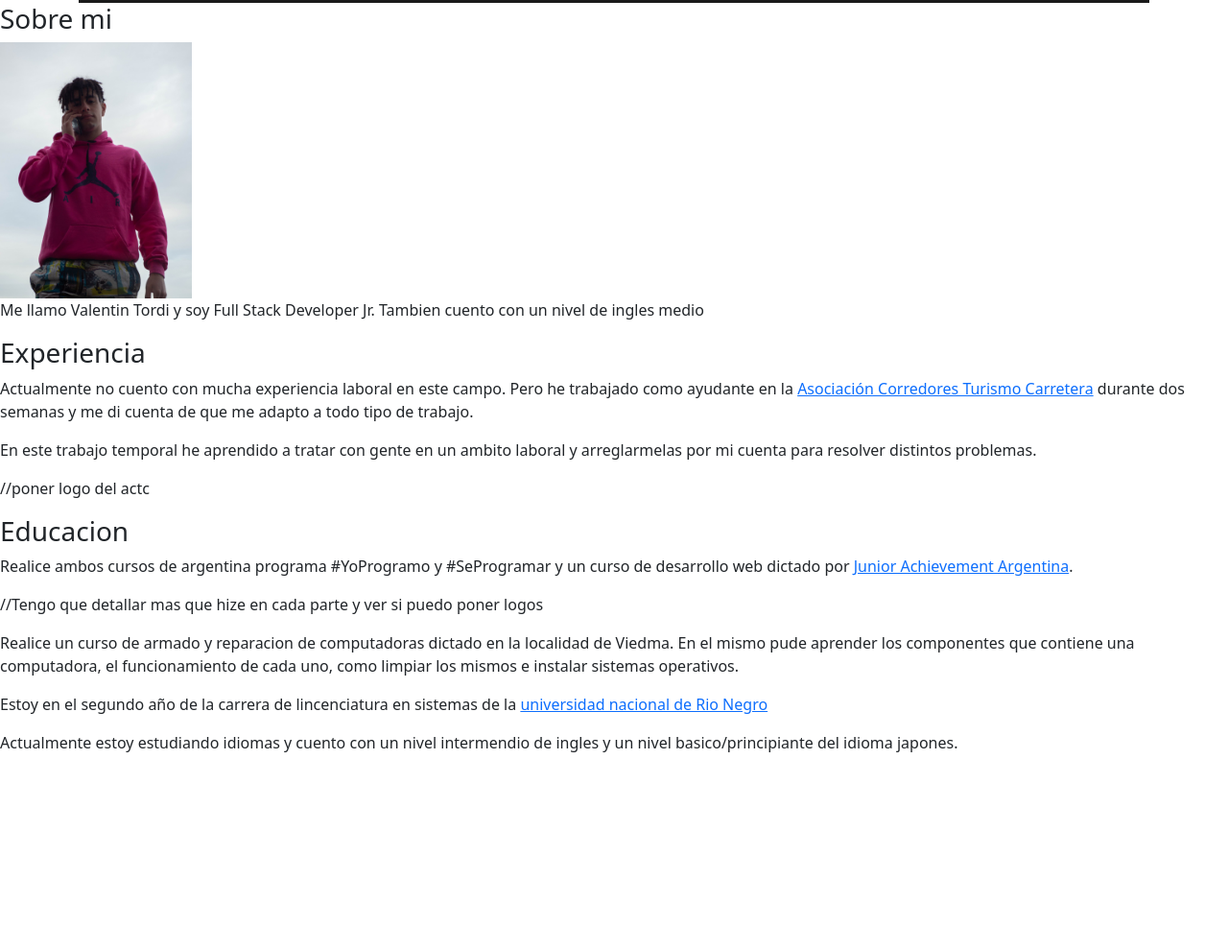
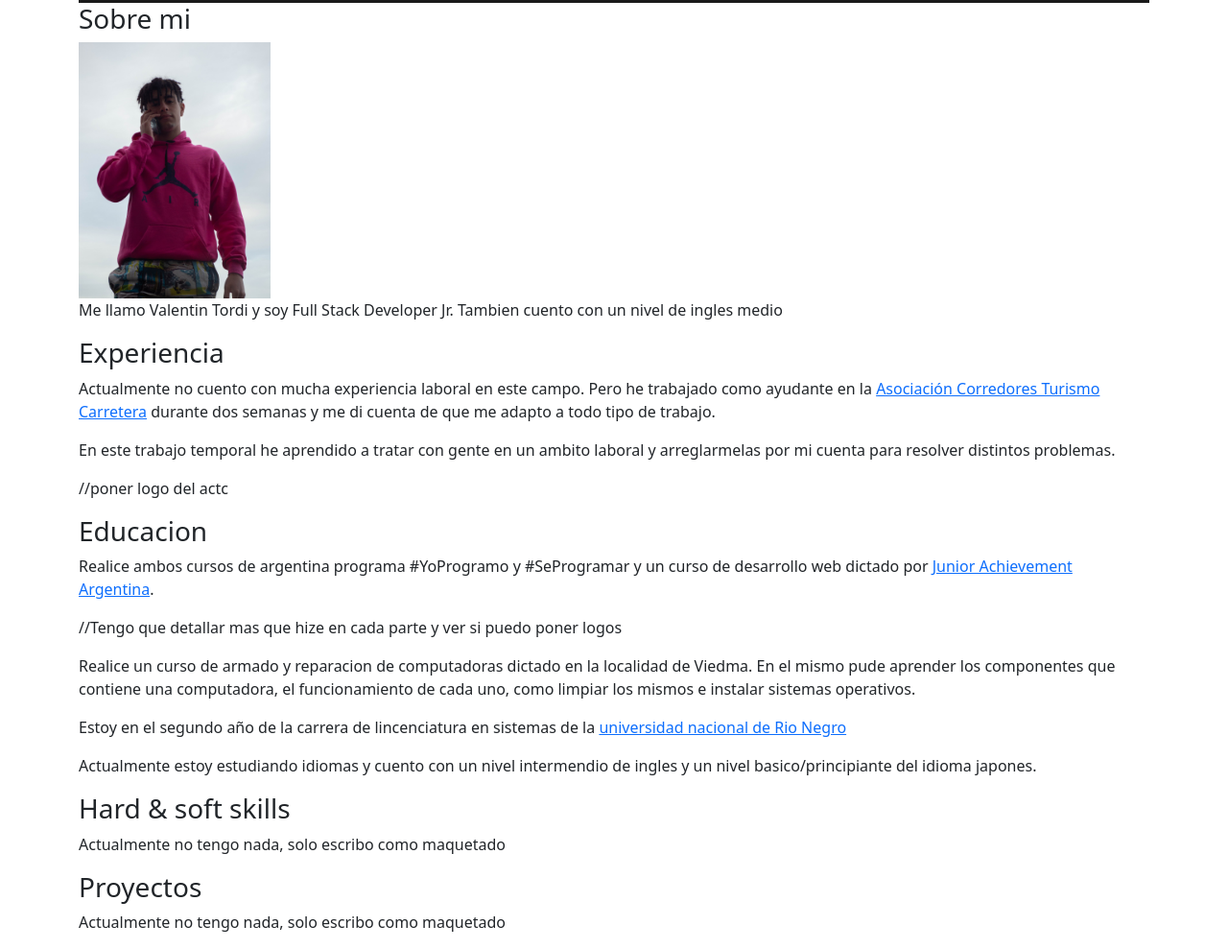
Before and after one commit to TordiThor11/PortfolioFrontEndPractica, a plain HTML site: page index.html in a window 1280 px wide. Shown: the part 515-1504 px from the top of the page at 96% size. Before the commit the page ends 1317 px from the top, so only its background shows below. Drawn offline with nearby package versions, Linux system fonts and the light colour scheme.

Commit message:
Fin del maquetado de prueba

```diff
--- a/index.html
+++ b/index.html
@@ -31,19 +31,33 @@
 		</header>
 		<div class="col"><img src="webmaker.png" class="img-fluid" alt="Mi banner" width="100%"></div>
 	</div>
+
+    <div class="container">
 		<h3>Sobre mi</h3>
 		<img src="mi foto.jpg" alt="Foto mia" id="miFoto"  width="200px">
 		<p>Me llamo Valentin Tordi y soy Full Stack Developer Jr. Tambien cuento con un nivel de ingles medio</p>
-
+	</div>
+	<div class="container">
 		<h3>Experiencia</h3>
 		<p>Actualmente no cuento con mucha experiencia laboral en este campo. Pero he trabajado como ayudante en la <a href="https://www.actc.org.ar/tc/index.html" target="_blank"> Asociación Corredores Turismo Carretera</a> durante dos semanas y me di cuenta de que me adapto a todo tipo de trabajo.</p>
 		<p>En este trabajo temporal he aprendido a tratar con gente en un ambito laboral y arreglarmelas por mi cuenta para resolver distintos problemas.</p>
 		<p>//poner logo del actc</p>
+	</div>
+		<div class="container">
 		<h3>Educacion</h3>
 		<p>Realice ambos cursos de argentina programa #YoProgramo y #SeProgramar y un curso de desarrollo web dictado por <a href="https://junior.org.ar/" target="_blank">Junior Achievement Argentina</a>. </p>
 		<p>//Tengo que detallar mas que hize en cada parte y ver si puedo poner logos</p>
 		<p>Realice un curso de armado y reparacion de computadoras dictado en la localidad de Viedma. En el mismo pude aprender los componentes que contiene una computadora, el funcionamiento de cada uno, como limpiar los mismos e instalar sistemas operativos.</p>
 		<p>Estoy en el segundo año de la carrera de lincenciatura en sistemas de la <a href="https://unrn.edu.ar/home" target="_blank">universidad nacional de Rio Negro</a></p>
 		<p>Actualmente estoy estudiando idiomas y cuento con un nivel intermendio de ingles y un nivel basico/principiante del idioma japones.</p>
+	</div>
+	<div class="container">
+		<h3>Hard & soft skills</h3>
+		<p>Actualmente no tengo nada, solo escribo como maquetado</p>
+	</div>
+	<div class="container">
+		<h3>Proyectos</h3>
+		<p>Actualmente no tengo nada, solo escribo como maquetado</p>
+	</div>
 </body>
 </html>
```
Lines whose indentation alone changed are shown as unchanged.
